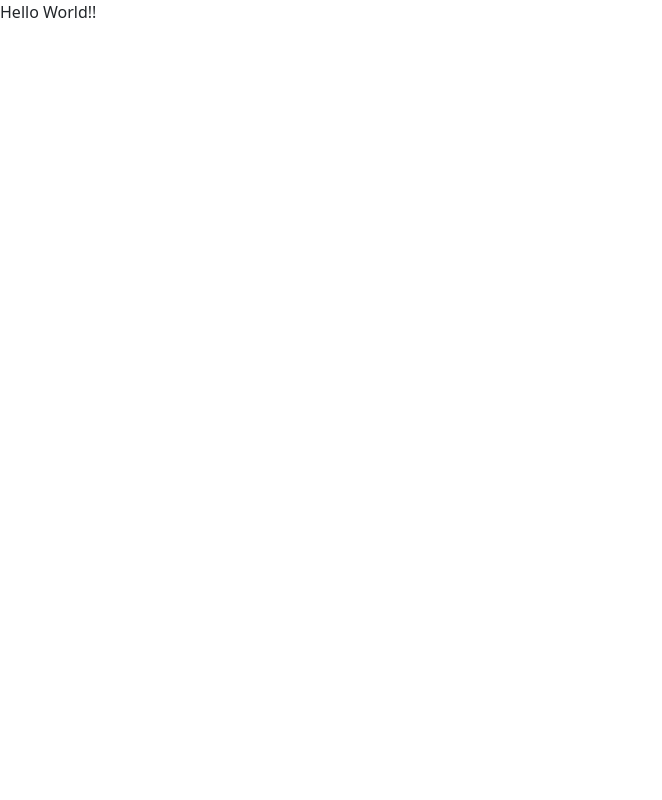
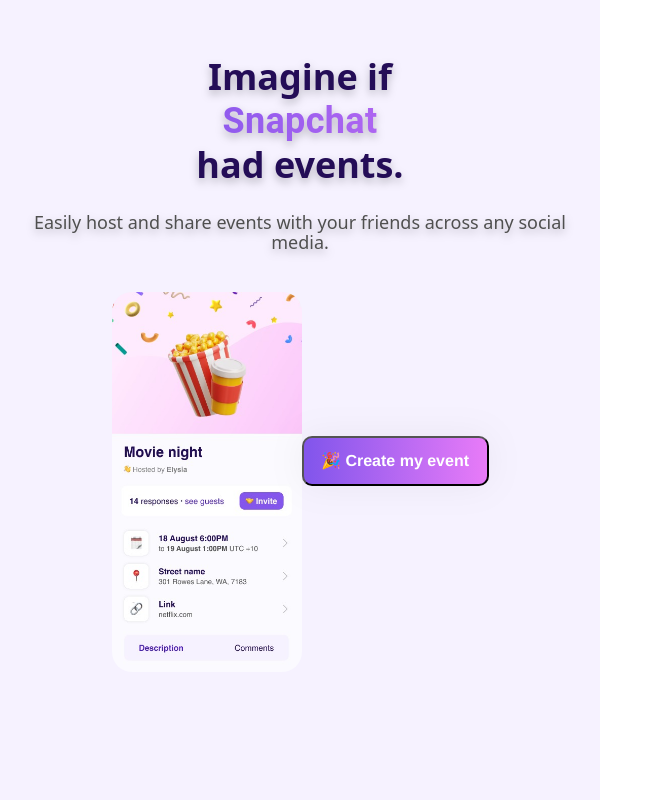
Before and after one commit to BhavyaT-135/envited-task, a React (Create React App) app: page / in a window 1280 px wide. Shown: the whole page, without its empty margins (0-662 px from the left). Built offline with nearby package versions, Linux system fonts and the light colour scheme.

Commit message:
💄 ✨ Landing Page

```diff
--- a/package.json
+++ b/package.json
@@ -3,11 +3,15 @@
   "version": "0.1.0",
   "private": true,
   "dependencies": {
+    "@emotion/react": "^11.10.4",
+    "@emotion/styled": "^11.10.4",
+    "@mui/material": "^5.10.8",
     "@testing-library/jest-dom": "^5.16.5",
     "@testing-library/react": "^13.4.0",
     "@testing-library/user-event": "^13.5.0",
     "react": "^18.2.0",
     "react-dom": "^18.2.0",
+    "react-router-dom": "^6.4.1",
     "react-scripts": "5.0.1",
     "web-vitals": "^2.1.4"
   },
--- a/src/App.js
+++ b/src/App.js
@@ -1,8 +1,13 @@
+import { BrowserRouter as Router, Routes, Route } from "react-router-dom";
+import LandingPage from "./components/LandingPage/LandingPage";
+
 function App() {
   return (
-    <div className="App">
-      Hello World!!
-   </div>
+    <Router>
+    <Routes>
+        <Route exact path="/" element={<LandingPage/>} />
+    </Routes>
+  </Router>
   );
 }
 
--- /dev/null
+++ b/src/components/LandingPage/LandingPage.jsx
@@ -0,0 +1,39 @@
+import React from 'react'
+import Container from '@mui/material/Container';
+import Typography from '@mui/material/Typography';
+import LPImg from '../../assets/LandingPage.jpg'
+import './landingPage.css'
+
+const LandingPage = () => {
+  return (
+    <Container className="lp-cont" maxWidth = "sm">
+      <div className="lp-textDiv">
+          <div className="lp-text">Imagine if</div>
+          <Typography
+              fontSize="36px"
+              fontWeight="700"
+              font="helvetica"
+              marginBottom="-10px"
+              marginTop="-10px"
+            sx={{
+                backgroundcolor: "primary",
+                backgroundImage: `linear-gradient(90deg, #8456EC 24.2%, #E87BF8 120.46%);`,
+                backgroundSize: "100%",
+                backgroundRepeat: "repeat",
+                backgroundClip: "text",
+                WebkitBackgroundClip: "text",
+                WebkitTextFillColor: "transparent",
+                filter: "drop-shadow(0px 4px 4px rgba(0, 0, 0, 0.25))",
+            }}>
+            Snapchat
+        </Typography>
+        <div className="lp-text">had events.</div>
+      </div>
+      <div className="lp-text-sub">Easily host and share events with your friends across any social media.</div>
+        <img src={LPImg} alt="Landing Page" className="lp-img" />
+        <button className="lp-button">🎉 Create my event</button>
+    </Container>
+  )
+}
+
+export default LandingPage
--- /dev/null
+++ b/src/components/LandingPage/landingPage.css
@@ -0,0 +1,60 @@
+.lp-cont {
+    position: absolute;
+    background-color: #f6f2ff;
+    height: 100vh;
+    text-align: center;
+    align-items: center;
+    justify-content: center;
+    display: flex;
+    flex-direction: column;
+}
+
+.lp-text {
+    font: helevetica;
+    font-size: 36px;
+    font-weight: 700;
+    color: #240D57;
+    filter: drop-shadow(0px 4px 4px rgba(0, 0, 0, 0.25));
+}
+
+.lp-text-sub {
+    font: helevetica;
+    font-size: 18px;
+    line-height: 20px;
+    font-weight: 300;
+    color: #4F4F4F;
+    filter: drop-shadow(0px 4px 4px rgba(0, 0, 0, 0.25));
+    margin-top: 20px;
+}
+
+.lp-textDiv {
+    padding-top: 50px;
+    display: flex;
+    flex-direction: column;
+    height: auto;
+}
+
+
+.lp-img{
+    width: 190px;
+    height: 380px;
+    border-radius: 20px;
+    margin-top: 40px;
+}
+
+.lp-button{
+    margin-top: 50px;
+    width: 187px;
+    height: 50px;
+    background: linear-gradient(90deg, #8456EC 3.25%, #E87BF8 100%);
+    border-radius: 10px;
+
+    font-family: 'Helvetica';
+    font-style: normal;
+    font-weight: 700;
+    font-size: 16px;
+    line-height: 18px;
+    color: #FFFFFF;
+
+    filter: drop-shadow(0px 0px 17.6435px rgba(0, 0, 0, 0.05));
+}
```
Also changed, not shown: src/assets/LandingPage.jpg (added), 1 other file (tests, documents, lock files or other folders).
